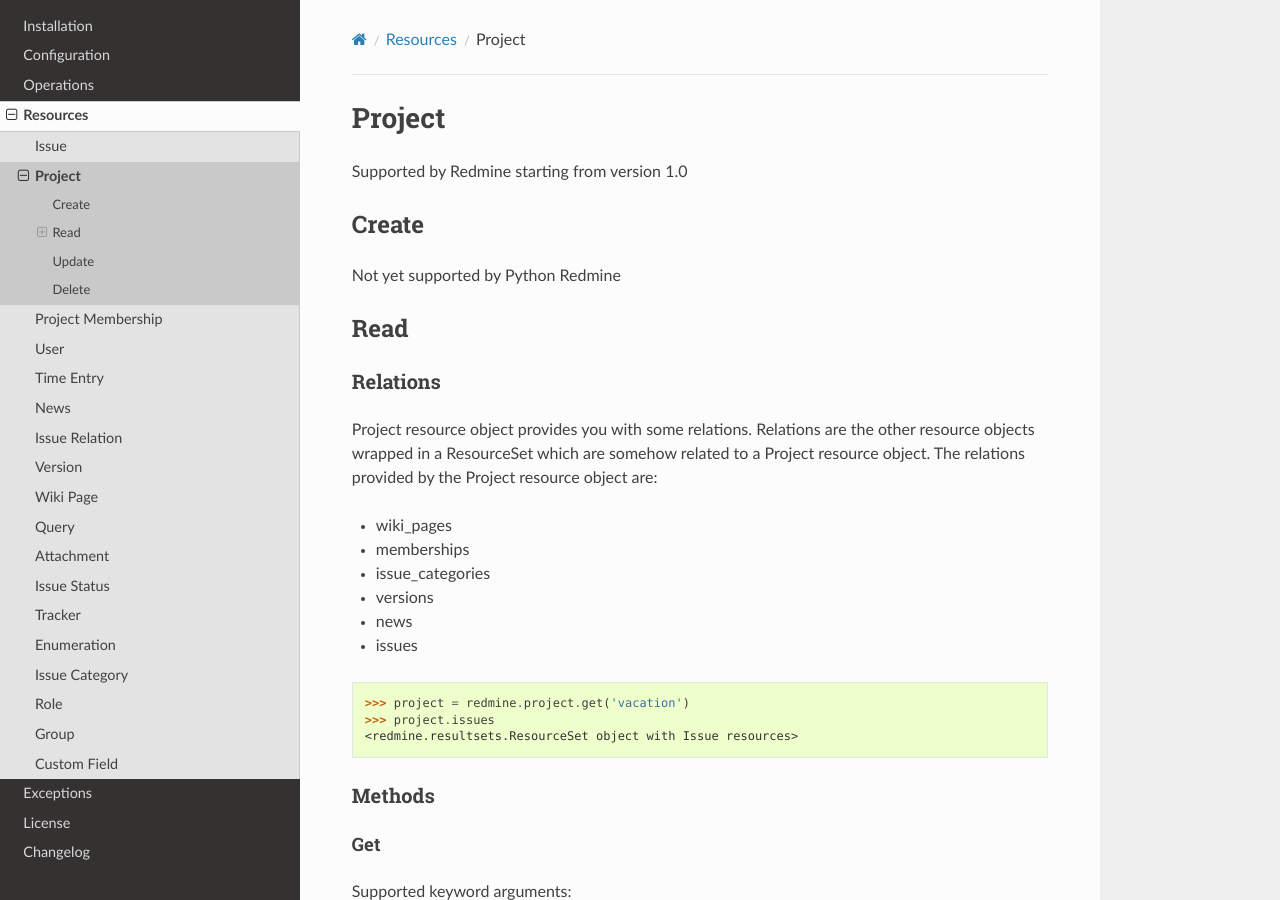
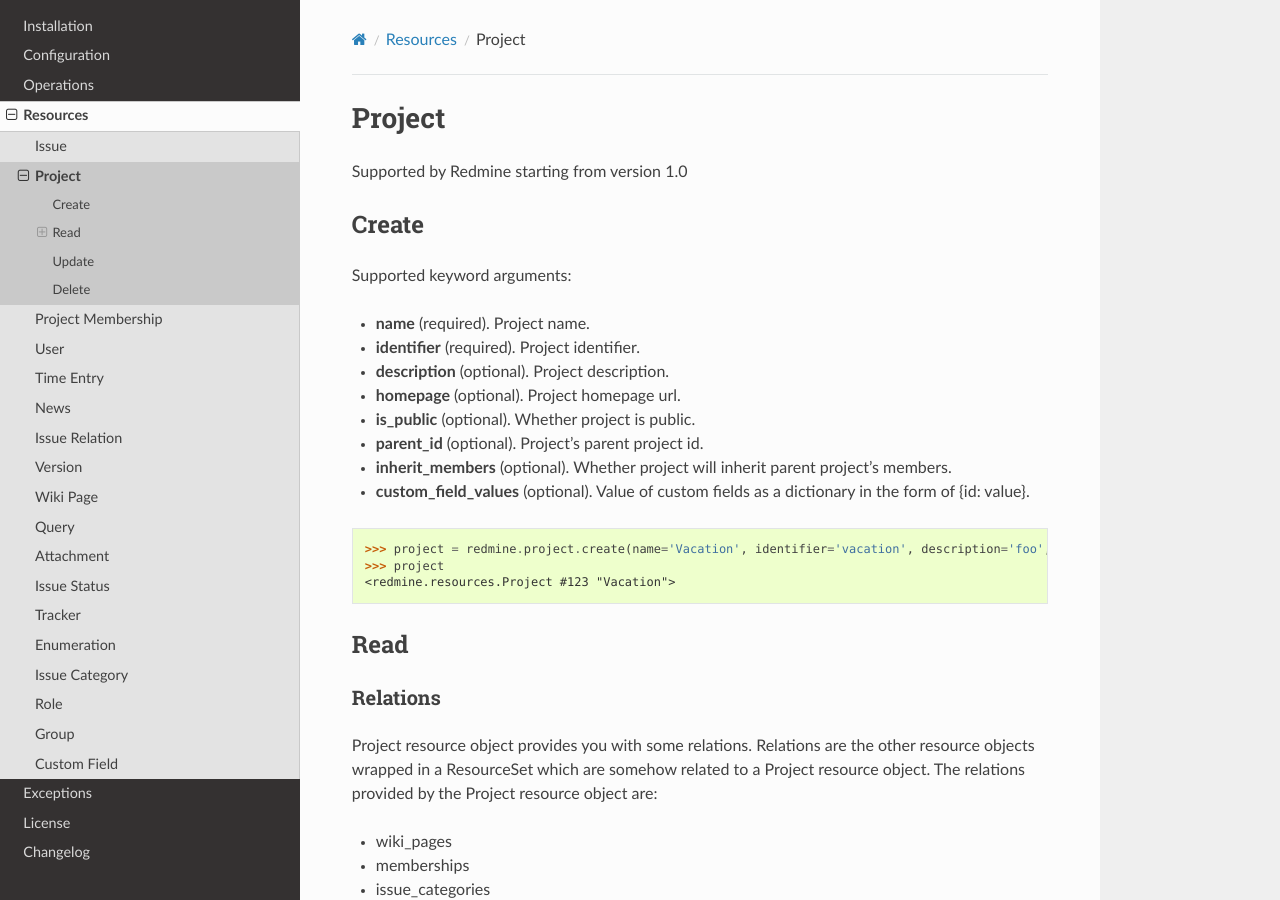
Before and after one commit to maxtepkeev/python-redmine, a Sphinx documentation site: the page built from docs/resources/project.rst, in a window 1280 px wide and 900 px high. Built offline with Sphinx 7.4.7 and the Read the Docs theme 2.0.0, drawn with Linux system fonts in a browser that asks for light colours.

Commit message:
project create method support

```diff
--- a/docs/changelog.rst
+++ b/docs/changelog.rst
@@ -21,6 +21,7 @@
   * IssueRelation
   * ProjectMembership
   * WikiPage
+  * Project
 
 - Added: Informal string representation to all resources, i.e. __str__()
 - Changed: ResourceManager get() method now throws a ``ResourceNotFoundError`` exception if
--- a/docs/resources/project.rst
+++ b/docs/resources/project.rst
@@ -6,7 +6,22 @@
 Create
 ------
 
-Not yet supported by Python Redmine
+Supported keyword arguments:
+
+* **name** (required). Project name.
+* **identifier** (required). Project identifier.
+* **description** (optional). Project description.
+* **homepage** (optional). Project homepage url.
+* **is_public** (optional). Whether project is public.
+* **parent_id** (optional). Project's parent project id.
+* **inherit_members** (optional). Whether project will inherit parent project's members.
+* **custom_field_values** (optional). Value of custom fields as a dictionary in the form of {id: value}.
+
+.. code-block:: python
+
+    >>> project = redmine.project.create(name='Vacation', identifier='vacation', description='foo', homepage='http://foo.bar', is_public=True, parent_id=345, inherit_members=True, custom_field_values={2: 'foobar'})
+    >>> project
+    <redmine.resources.Project #123 "Vacation">
 
 Read
 ----
```
Also changed, not shown: 2 other files.
